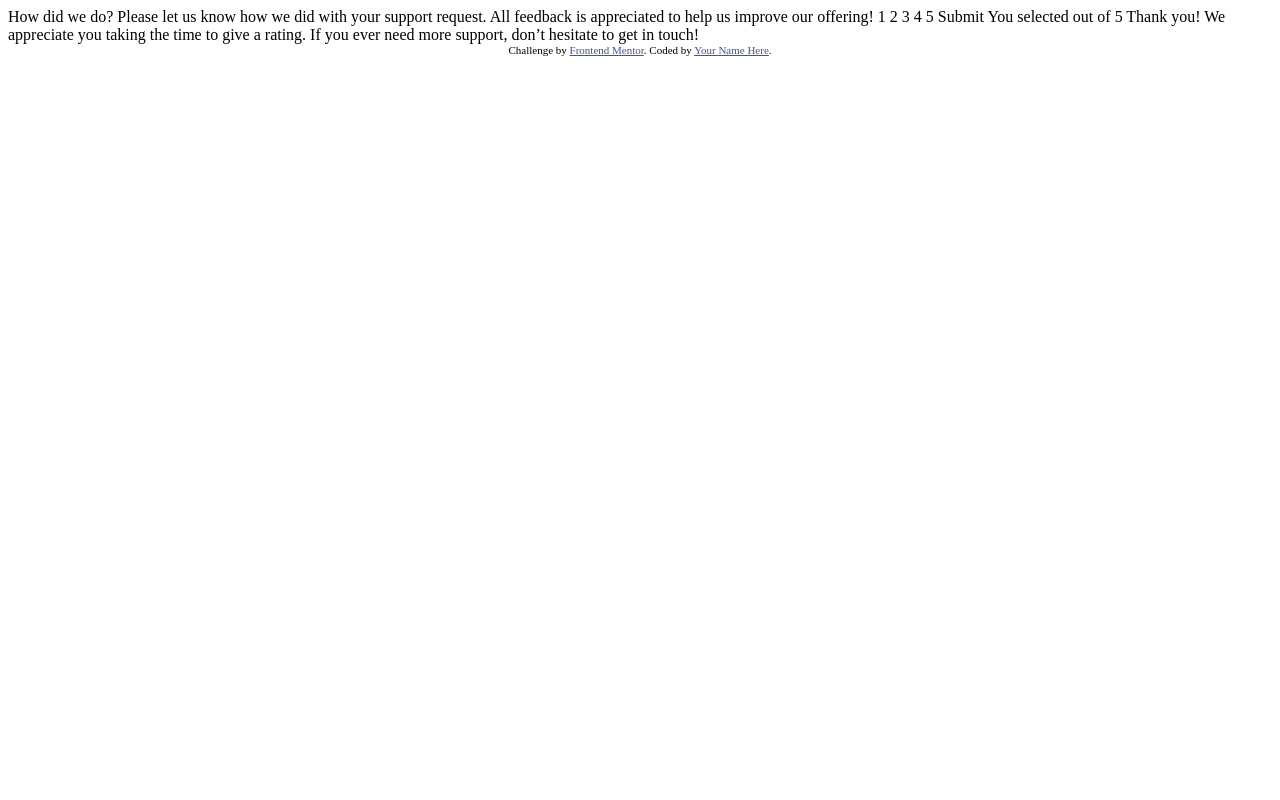
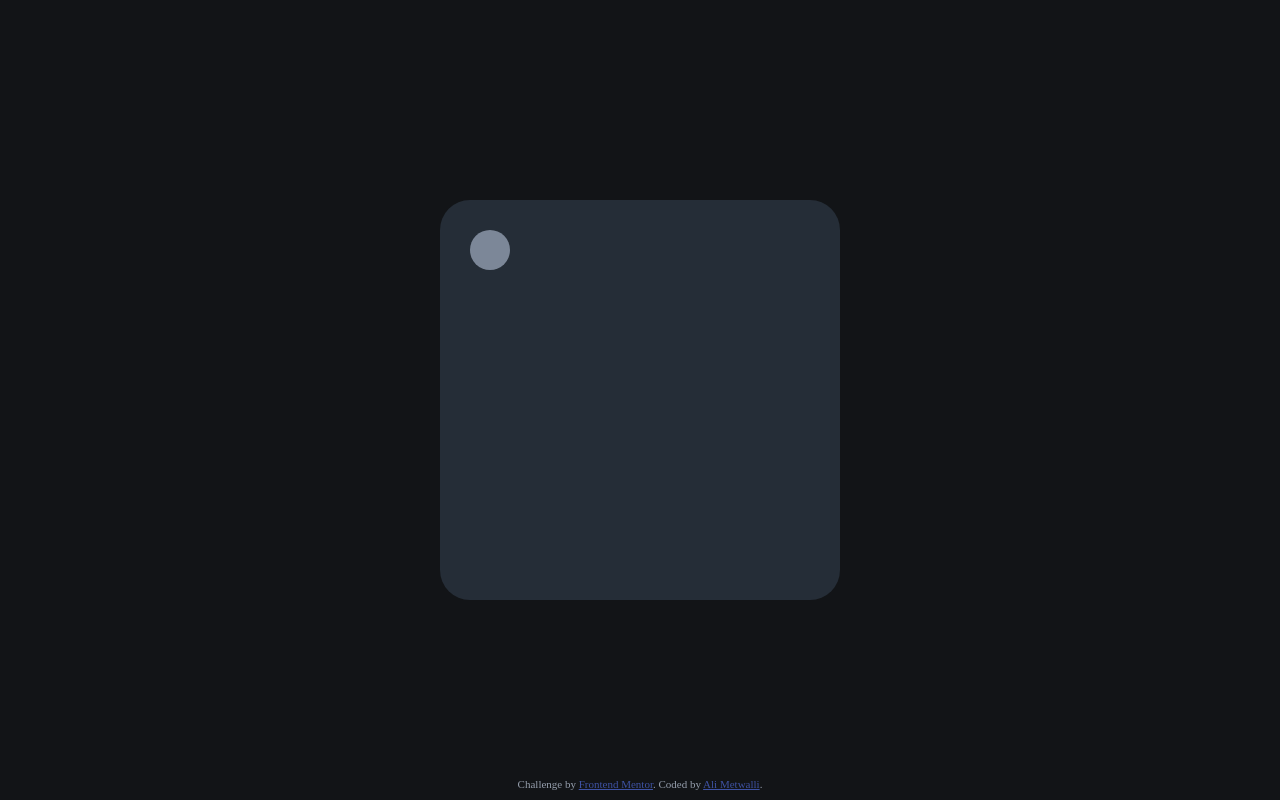
Before and after one commit to ali-metwalli/interactive-rating, a plain HTML site: page index.html in a window 1280 px wide. Drawn offline with Linux system fonts and the light colour scheme.

Commit message:
main container

```diff
--- a/index.html
+++ b/index.html
@@ -5,7 +5,7 @@
   <meta name="viewport" content="width=device-width, initial-scale=1.0"> <!-- displays site properly based on user's device -->
 
   <link rel="icon" type="image/png" sizes="32x32" href="./images/favicon-32x32.png">
-
+  <link rel="stylesheet" href="style.css">
   <title>Frontend Mentor | Interactive rating component</title>
 
   <!-- Feel free to remove these styles or customise in your own stylesheet 👍 -->
@@ -15,35 +15,17 @@
   </style>
 </head>
 <body>
-
-  <!-- Rating state start -->
-
-  How did we do?
-
-  Please let us know how we did with your support request. All feedback is appreciated
-  to help us improve our offering!
-
-  1 2 3 4 5
-
-  Submit
-
-  <!-- Rating state end -->
-
-  <!-- Thank you state start -->
-
-  You selected <!-- Add rating here --> out of 5
-
-  Thank you!
-
-  We appreciate you taking the time to give a rating. If you ever need more support,
-  don’t hesitate to get in touch!
-
-  <!-- Thank you state end -->
-
+  <div class="container">
+    <div class="logo"></div>
+    <div class="title"></div>
+    <div class="body"></div>
+    <div class="numbers"></div>
+    <div class="button"></div>
+  </div>
 
   <div class="attribution">
     Challenge by <a href="https://www.frontendmentor.io?ref=challenge" target="_blank">Frontend Mentor</a>.
-    Coded by <a href="#">Your Name Here</a>.
+    Coded by <a href="#">Ali Metwalli</a>.
   </div>
 </body>
 </html>
--- a/style.css
+++ b/style.css
@@ -0,0 +1,34 @@
+body {
+    background-color: hsl(216, 12%, 8%);
+}
+
+.container {
+    width: 400px;
+    height: 400px;
+    background-color: hsl(213, 19%, 18%);
+    position: absolute;
+    top: 50%;
+    left: 50%;
+    transform: translate(-50%, -50%);
+    border-radius: 30px;
+}
+
+.container .logo {
+    background-color: hsl(216, 12%, 54%);
+    width: 40px;
+    height: 40px;
+    border-radius: 100%;
+    margin: 30px;
+}
+
+.attribution {
+    color: hsl(217, 12%, 63%);
+    position: absolute;
+    top: 98%;
+    left: 50%;
+    transform: translate(-50%, -50%);
+}
+
+.attribution a {
+    color: white;
+}
```
Also changed, not shown: 1 other file.
